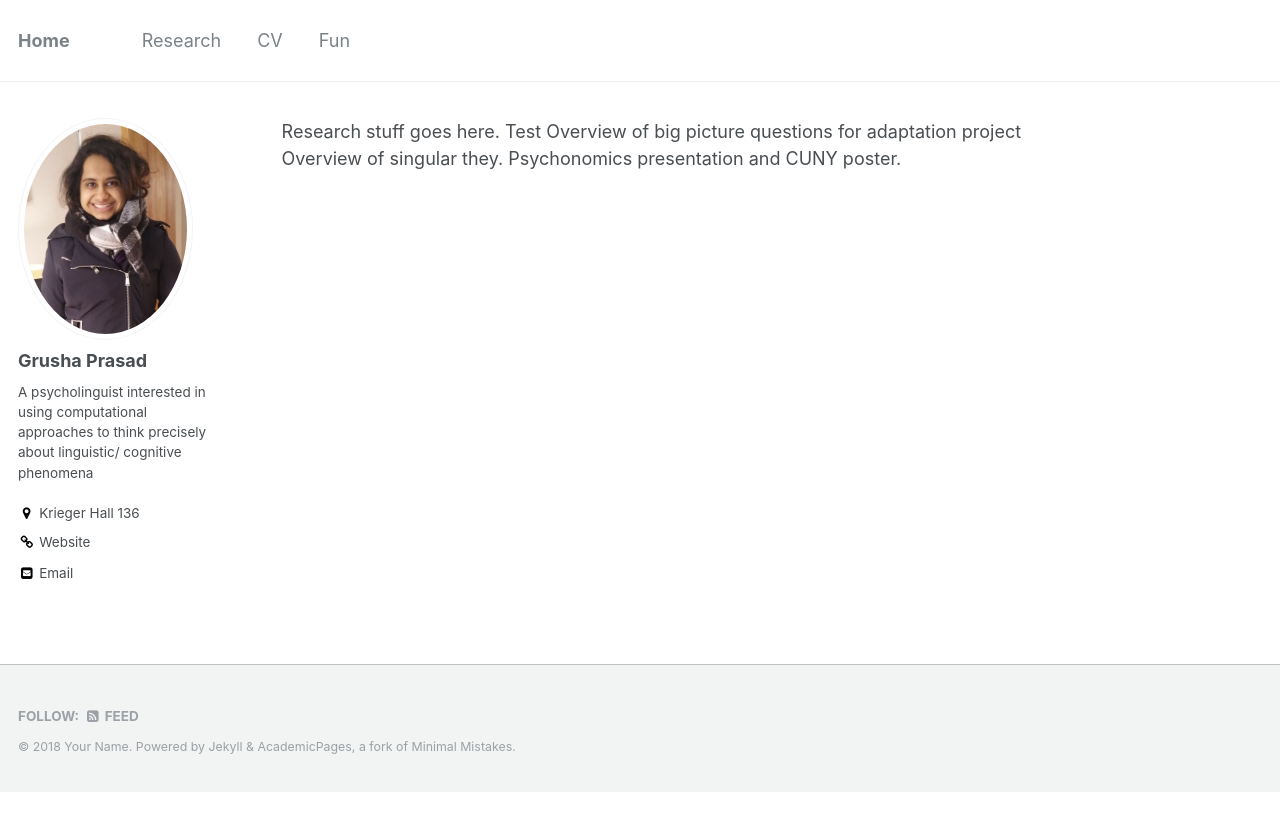
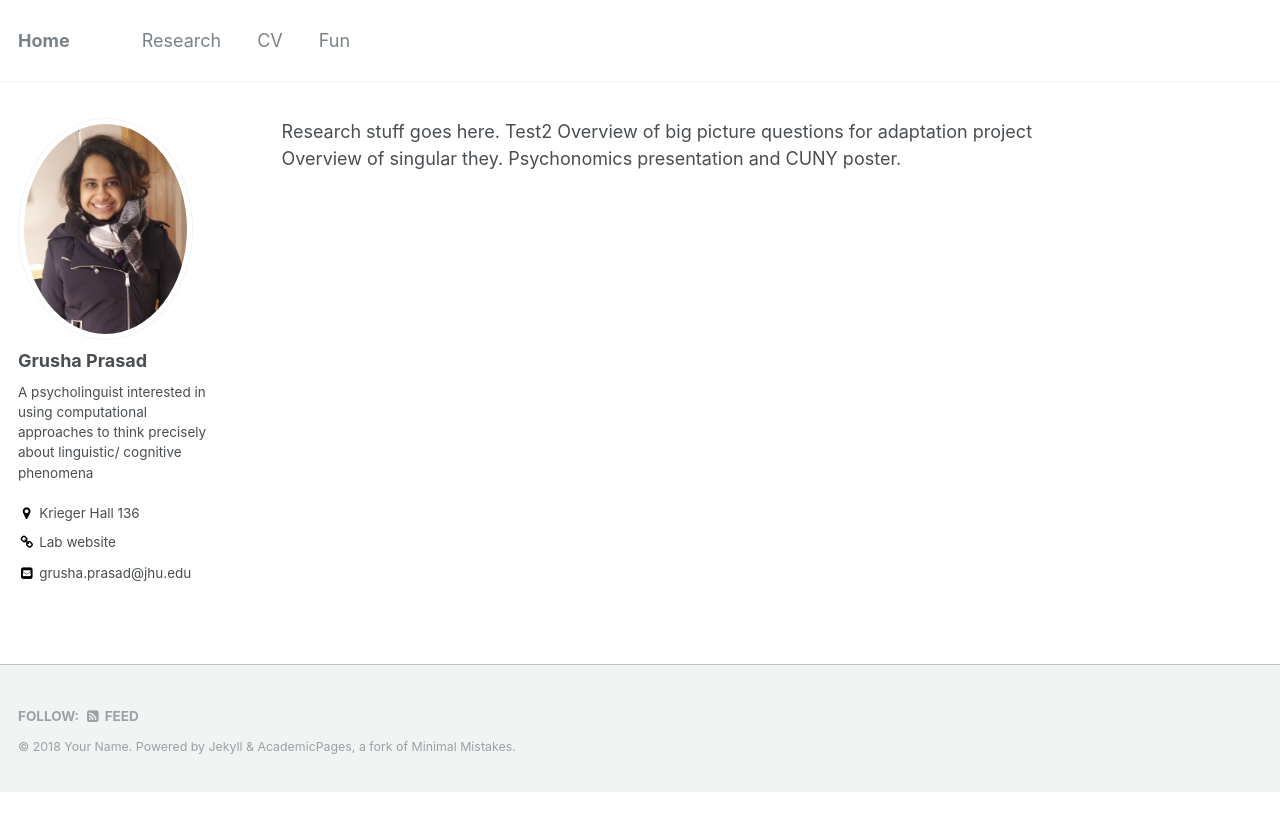
Before and after one commit to grushaprasad/grushaprasad.github.io, a Jekyll site: the page built from _pages/research.html, in a window 1280 px wide. Shown: the top 831 px of the page. Built offline with Jekyll 4.4.1, drawn with Linux system fonts in a browser that asks for light colours.

Commit message:
trying stuff

```diff
--- a/_includes/author-profile.html
+++ b/_includes/author-profile.html
@@ -29,10 +29,10 @@
         <li><i class="fa fa-fw fa-map-marker" aria-hidden="true"></i> {{ author.employer }}</li>
       {% endif %}
       {% if author.uri %}
-        <li><a href="{{ author.uri }}"><i class="fa fa-fw fa-chain" aria-hidden="true"></i> {{ site.data.ui-text[site.locale].website_label | default: "Lab Website" }}</a></li>
+        <li><a href="{{ author.uri }}"><i class="fa fa-fw fa-chain" aria-hidden="true"></i> Lab website </a></li>
       {% endif %}
       {% if author.email %}
-        <li><a href="mailto:{{ author.email }}"><i class="fa fa-fw fa-envelope-square" aria-hidden="true"></i> {{ site.data.ui-text[site.locale].email_label | default: author.email }}</a></li>
+        <li><a href="mailto:{{ author.email }}"><i class="fa fa-fw fa-envelope-square" aria-hidden="true"></i> {{ author.email }}</a></li>
       {% endif %}
       {% if author.keybase %}
         <li><a href="https://keybase.io/{{ author.keybase }}"><i class="fa fa-fw fa-key" aria-hidden="true"></i> Keybase</a></li>
--- a/_pages/research.html
+++ b/_pages/research.html
@@ -2,7 +2,7 @@
 permalink: /research/
 ---
 
-Research stuff goes here. Test
+Research stuff goes here. Test2
 
 Overview of big picture questions for adaptation project
 
```
